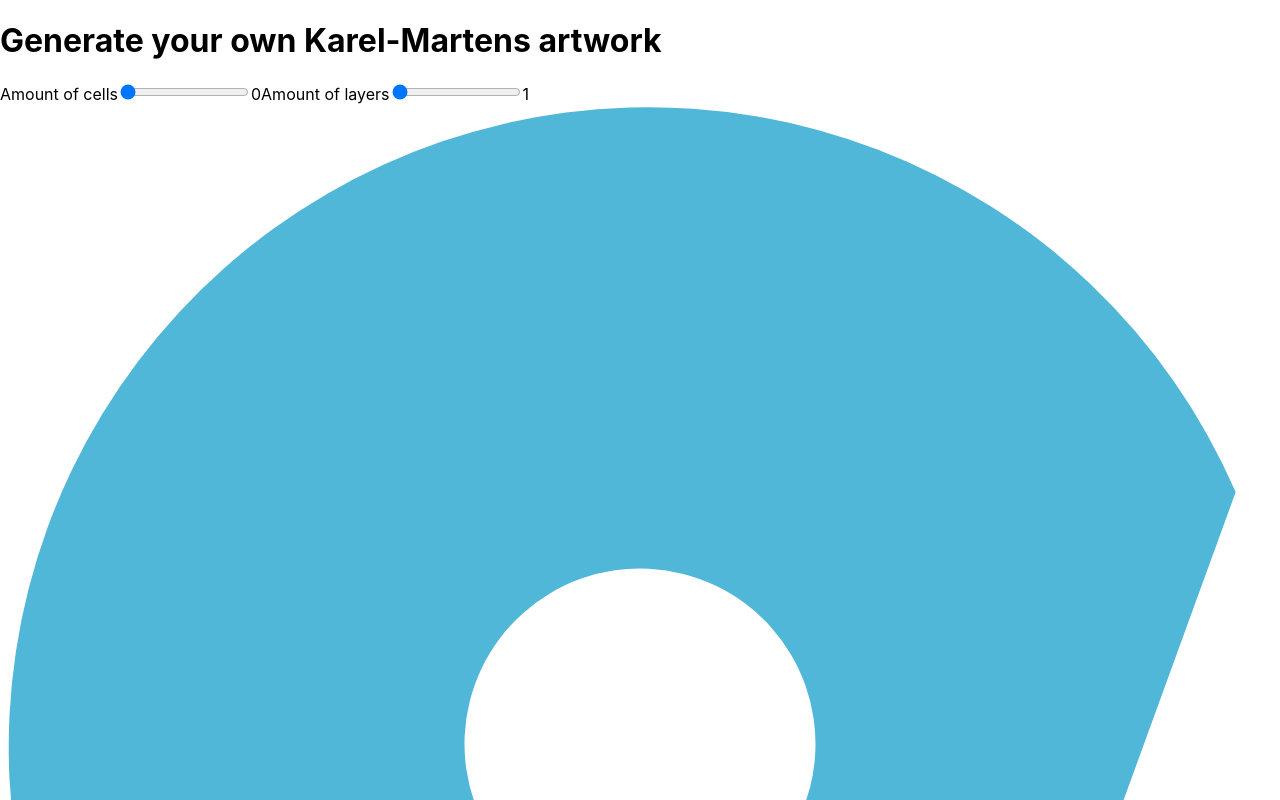
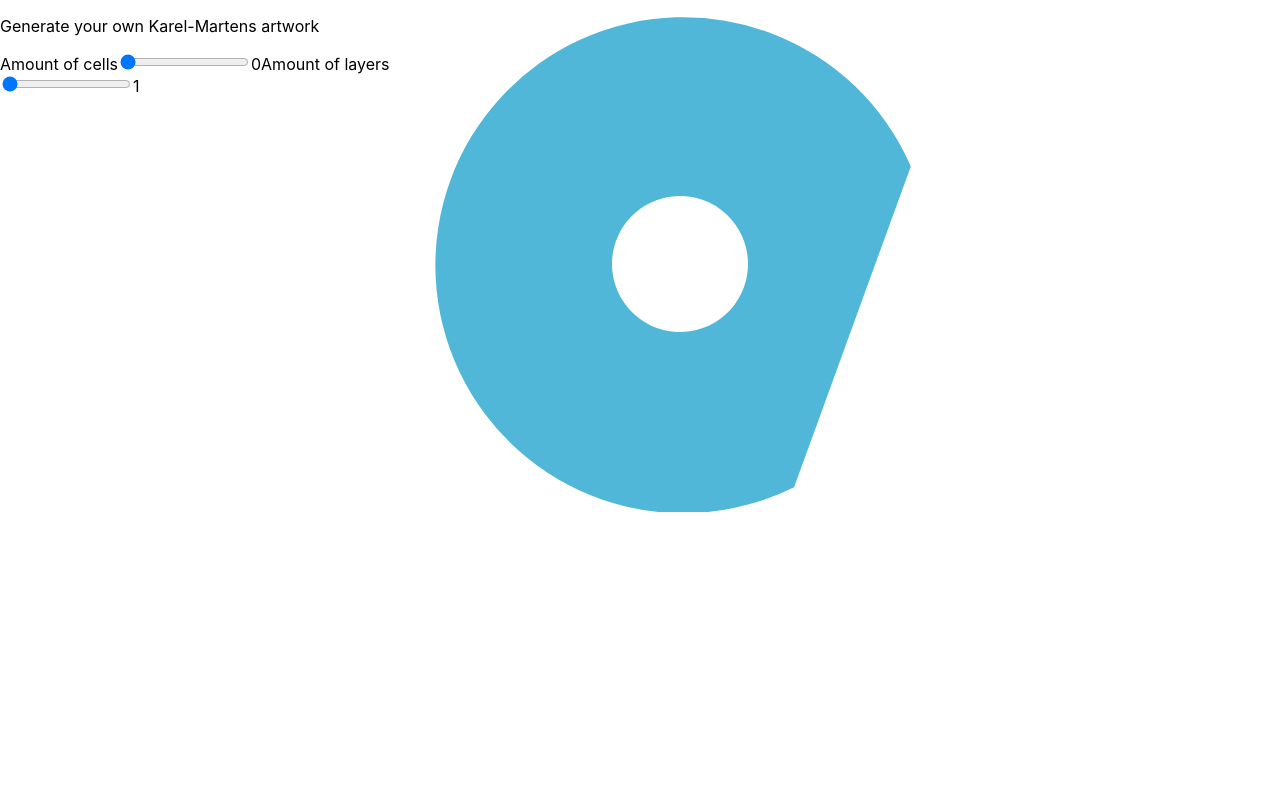
Before and after one commit to KaatClinckemaillie/generate-art, a React (Create React App) app: page / in a window 1280 px wide. Shown: the top 800 px of the page. Built offline with nearby package versions, Linux system fonts and the light colour scheme.

Commit message:
change style

```diff
--- a/src/App.css
+++ b/src/App.css
@@ -4,5 +4,17 @@ path {
 
 .grid {
     display: grid;
-    grid-template-columns: repeat(4, 1fr);
 }
+
+.hidden {
+  display: none;
+}
+
+.container {
+  display: grid;
+  grid-template-columns: 25rem 35rem;
+}
+
+.circle {
+  margin: 1rem 2rem;
+}
--- a/src/App.js
+++ b/src/App.js
@@ -37,8 +37,9 @@ function App() {
 
   return (
     <div className='container'>
-    <h1 className="title">Generate your own Karel-Martens artwork</h1>
-    <form>
+    <h1 className="hidden">Generate Art</h1>
+    <form className="form">
+      <p className="title">Generate your own Karel-Martens artwork</p>
       <Slider label="Amount of cells" min={0} max={5} value={amountColumns} onValueChange={(value) => changeGrid(value)}/>
       <Slider label="Amount of layers" min={1} max={3} value={amountLayers} onValueChange={(value) => changeLayers(value)}/>
     </form>
--- a/src/components/Circle.js
+++ b/src/components/Circle.js
@@ -14,7 +14,7 @@ const Circle = ({layers}) => {
     `#50B7D9`, `#00C900`];
 
     return (
-        <svg data-name="Layer 1" xmlns="http://www.w3.org/2000/svg" viewBox="0 0 100 100">
+        <svg className="circle" data-name="Layer 1" xmlns="http://www.w3.org/2000/svg" viewBox="0 0 100 100">
             {artworkLayers[layers-1].map((layer, index) => < CirclePath rotate={layer.rotate} fill={colors[random(0,colors.length)]} key={index}/>)}
         </svg>
     )
```
